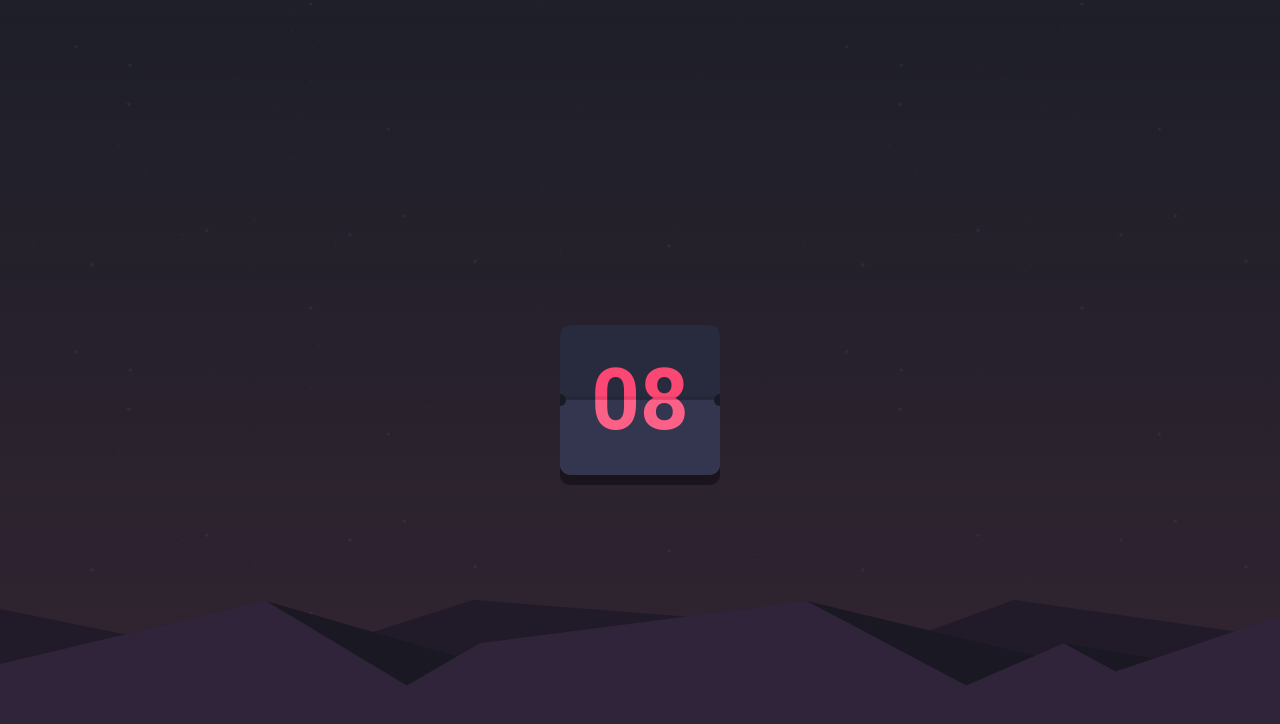
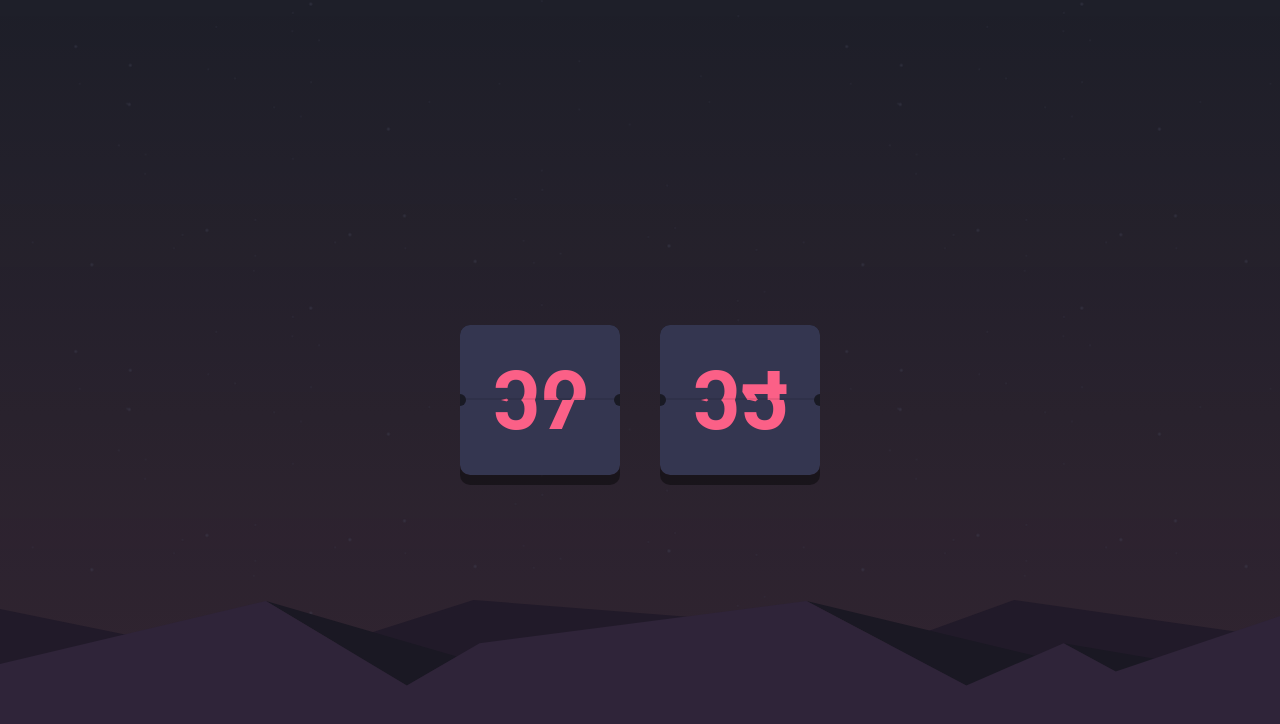
Before and after one commit to asjuanguilherme/react-countdown-timer, a React (Create React App) app: page / in a window 1280 px wide. Shown: the top 724 px of the page. Built offline with nearby package versions, Linux system fonts and the light colour scheme; a web font is replaced by a local one.

Commit message:
Created countdown timer logic

```diff
--- a/src/App/Components/Countdown/Countdown.js
+++ b/src/App/Components/Countdown/Countdown.js
@@ -1,14 +1,7 @@
 import React from 'react'
 import Styled from 'styled-components'
 
-
-const colorConfig = {
-   backgroundColor: 'hsl(236, 21%, 26%)',
-   backgroundDarkColor: 'hsl(236, 21%, 20%)',
-   circleColor: 'hsl(234, 17%, 12%)',
-   color: 'hsl(345, 95%, 68%)',
-   darkColor: 'hsl(345, 95%, 63%)'
-}
+import FlipCard from './FlipCard'
 
 const ClockContainer = Styled.div`
    width: 100vw;
@@ -18,197 +11,47 @@ const ClockContainer = Styled.div`
    align-items: center;
    line-height: 0;
 `
-const FlipClock = Styled.div`
-   display: flex;
-   font-size: 85px;
-   font-weight: bold;
-   position: relative;
-   overflow: hidden;
-   border-radius: 10px;
-   box-shadow: 0px 10px 0px rgba(0,0,0,.4);
-`
 
-const FlipClockCircles = Styled.div`
-   display: flex;
-   height: 100%;
-   width: 100%;
+const timeProvider = () => {
+   const endDate = new Date("Aug 25, 2021 00:00:00")
+   const now = new Date().getTime()
 
-   position: absolute;
-   left: 0;
-   top: 0;
-   z-index: 2;
+   const difference = endDate - now
 
-   &:before, &:after {
-      content: '';
-      position: absolute;
-      z-index: 10;
-      top: 50%;
-      display: flex;
-      height: 12px;
-      width: 12px;
-      border-radius: 50%;
-      background-color: ${colorConfig.circleColor};
-   }
+   const seconds = 1000
+   const minutes = seconds * 60
+   const hours = minutes * 60
+   const days = hours * 24
 
-   &:before {
-      transform: translate(-50%, -50%);
-      left: 0px;
-   }
+   const timeDays = Math.floor(difference / days)
+   const timeHours = Math.floor((difference % days) / hours)
+   const timeMinutes = Math.floor((difference % hours) / minutes)
+   const timeSeconds = Math.floor((difference % minutes) / seconds)
 
-   &:after {
-      transform: translate(+50%, -50%);
-      right: 0px;
-   }
-`
-
-const FlipClockLine = Styled.div`
-   display: flex;
-
-   width: 100%;
-   height: 3px;
-
-   position: absolute;
-   left: 0;
-   bottom: calc(50% - 1px);
-   transform: translateY(-50%);
-   z-index: 2;
-
-   background-color: rgba(0,0,0,0.08);
-`
-
-const Digit = Styled.div`
-   position: relative;
-
-   width: 160px;
-   height: 150px;
-   border-radius: 10px;
-   overflow: hidden;
-
-   &::before {
-      content: attr(data-digit-before);
-
-      bottom: 0;
-      align-items: flex-start;
-
-      background-color: ${colorConfig.backgroundColor};
-      color: ${colorConfig.color};
-   }
-
-   &::after {
-      content: attr(data-digit-after);
-
-      top: 0;
-      align-items: flex-end;
-
-      background-color: ${colorConfig.backgroundDarkColor};
-      color: ${colorConfig.darkColor};
-   }
-
-   &::before,
-   &::after {
-      position: absolute;
-      z-index: 0;
-
-      display: flex;
-      justify-content: center;
-
-      width: 100%;
-      height: 50%;
-      overflow: hidden;
-   }
-`
-
-const CardFaceFront = Styled.div`
-   position: absolute;
-
-   display: flex;
-   justify-content: center;
-   align-items: flex-end;
-
-   width: 100%;
-   height: 100%;
-   overflow: hidden;
-
-   background-color: ${colorConfig.backgroundDarkColor};
-   color: ${colorConfig.darkColor};
-`
-const CardFaceBack = Styled.div`
-   position: absolute;
-
-   display: flex;
-   justify-content: center;
-   align-items: flex-start;
-
-   width: 100%;
-   height: 100%;
-   overflow: hidden;
-
-   background-color: ${colorConfig.backgroundColor};
-   color: ${colorConfig.color};
-
-   transform: rotateX(-180deg);
-`
-const Card = Styled.div`
-   position: relative;
-   z-index: 1;
-
-   width: 100%;
-   height: 50%;
-
-   transform-style: preserve-3d;
-   transform-origin: bottom;
-   transform: rotateX(0);
-
-   &.flipped {
-      transform: rotateX(-180deg);
-      transition: transform .4s ease-in-out;
-   }
-`
+   return({
+      days: timeDays,
+      hours: timeHours,
+      minutes: timeMinutes,
+      seconds: timeSeconds
+   })
+}
 
 const Countdown = () => {
-
-   const [number, setNumber] = React.useState({
-      previous: 0,
-      current: 1
-   })
-
-   const [flipped, setFlipped] = React.useState(false)
-
-   const updateNumber = () => {
-      setNumber( state => ({
-         previous: state.previous++,
-         current: state.current++
-      }))
-   }
-
-   const renderNumber = () => {
-      setFlipped(true)
-
-      setTimeout( () => {
-         setFlipped(false)
-         updateNumber()
-      }, 400)
-   }
+   const [time, setTime] = React.useState(timeProvider())
 
    React.useEffect( () => {
-      const changePerSecond = setInterval( () => renderNumber(), 600 )
-      return () => { clearInterval(changePerSecond) }
+      const tmp = setInterval(() => {
+         setTime(timeProvider)
+         console.log(timeProvider())
+
+      }, 1000)
+      return () => clearInterval(tmp)
    })
 
    return (
       <ClockContainer>
-         <FlipClock>
-            <FlipClockLine />
-            <FlipClockCircles />
-            <Digit
-               data-digit-before={ number.previous > 9 ? number.previous : "0" + number.previous }
-               data-digit-after={ number.current > 9 ? number.current : "0" + number.current }>
-               <Card className={ flipped ? 'flipped' : '' }>
-                  <CardFaceFront> { number.previous > 9 ? number.previous : "0" + number.previous } </CardFaceFront>
-                  <CardFaceBack>{ number.current > 9 ? number.current : "0" + number.current }</CardFaceBack>
-               </Card>
-            </Digit>
-         </FlipClock>
+         <FlipCard label="Segundos" value={ time.minutes } />
+         <FlipCard label="Segundos" value={ time.seconds } />
       </ClockContainer>
    )
 }
--- /dev/null
+++ b/src/App/Components/Countdown/FlipCard.js
@@ -0,0 +1,212 @@
+import React from 'react'
+import Styled from 'styled-components'
+
+const colorConfig = {
+   backgroundColor: 'hsl(236, 21%, 26%)',
+   backgroundDarkColor: 'hsl(236, 21%, 20%)',
+   circleColor: 'hsl(234, 17%, 12%)',
+   color: 'hsl(345, 95%, 68%)',
+   darkColor: 'hsl(345, 95%, 63%)'
+}
+
+const FlipClock = Styled.div`
+   display: flex;
+   font-size: 85px;
+   font-weight: bold;
+   position: relative;
+   overflow: hidden;
+   border-radius: 10px;
+   box-shadow: 0px 10px 0px rgba(0,0,0,.4);
+
+   margin: 20px;
+`
+
+const FlipClockCircles = Styled.div`
+   display: flex;
+   height: 100%;
+   width: 100%;
+
+   position: absolute;
+   left: 0;
+   top: 0;
+   z-index: 2;
+
+   &:before, &:after {
+      content: '';
+      position: absolute;
+      z-index: 10;
+      top: 50%;
+      display: flex;
+      height: 12px;
+      width: 12px;
+      border-radius: 50%;
+      background-color: ${colorConfig.circleColor};
+   }
+
+   &:before {
+      transform: translate(-50%, -50%);
+      left: 0px;
+   }
+
+   &:after {
+      transform: translate(+50%, -50%);
+      right: 0px;
+   }
+`
+
+const FlipClockLine = Styled.div`
+   display: flex;
+
+   width: 100%;
+   height: 2px;
+
+   position: absolute;
+   left: 0;
+   bottom: calc(50% - 1px);
+   transform: translateY(-50%);
+   z-index: 2;
+
+   background-color: rgba(0,0,0,0.08);
+`
+
+const Digit = Styled.div`
+   position: relative;
+
+   width: 160px;
+   height: 150px;
+   border-radius: 10px;
+   overflow: hidden;
+
+   &::before {
+      content: attr(data-digit-before);
+
+      bottom: 0;
+      align-items: flex-start;
+
+      background-color: ${colorConfig.backgroundColor};
+      color: ${colorConfig.color};
+   }
+
+   &::after {
+      content: attr(data-digit-after);
+
+      top: 0;
+      align-items: flex-end;
+
+      background-color: ${colorConfig.backgroundDarkColor};
+      color: ${colorConfig.darkColor};
+   }
+
+   &::before,
+   &::after {
+      position: absolute;
+      z-index: 0;
+
+      display: flex;
+      justify-content: center;
+
+      width: 100%;
+      height: 50%;
+      overflow: hidden;
+   }
+`
+
+const CardFaceFront = Styled.div`
+   position: absolute;
+
+   display: flex;
+   justify-content: center;
+   align-items: flex-end;
+
+   width: 100%;
+   height: 100%;
+   overflow: hidden;
+
+   background-color: ${colorConfig.backgroundDarkColor};
+   color: ${colorConfig.darkColor};
+`
+const CardFaceBack = Styled.div`
+   position: absolute;
+
+   display: flex;
+   justify-content: center;
+   align-items: flex-start;
+
+   width: 100%;
+   height: 100%;
+   overflow: hidden;
+
+   background-color: ${colorConfig.backgroundColor};
+   color: ${colorConfig.color};
+
+   transform: rotateX(-180deg);
+`
+const Card = Styled.div`
+   position: relative;
+   z-index: 1;
+
+   width: 100%;
+   height: 50%;
+
+   transform-style: preserve-3d;
+   transform-origin: bottom;
+   transform: rotateX(0);
+
+   &.flipped {
+      transform: rotateX(-180deg);
+      transition: transform .3s ease-in-out;
+   }
+`
+
+const FlipCard = ({value}) => {
+
+   const [number, setNumber] = React.useState({
+      previous: 0,
+      current: 1
+   })
+
+   const [flipped, setFlipped] = React.useState(false)
+
+   const updateNumber = () => {
+      setNumber( state => ({
+         // previous: state.previous === 60? 0 : state.previous++,
+         // current: state.current === 60? 0 : state.current++
+         previous: value !== 59 ? value : value,
+         current:  value !== 0 ? value - 1 : 0
+      }))
+   }
+
+   const renderNumber = () => {
+      setFlipped(true)
+
+      setTimeout( () => {
+         setFlipped(false)
+         updateNumber()
+      }, 300)
+
+   }
+
+   React.useEffect( () => {
+      // const changePerSecond = setInterval( () => renderNumber(), 600 )
+      // return () => { clearInterval(changePerSecond) }
+
+      renderNumber()
+   }, [value])
+
+   return (
+      <FlipClock>
+         <FlipClockLine />
+         <FlipClockCircles />
+         <Digit
+            data-digit-before={ number.previous > 9 ? number.previous : "0" + number.previous }
+            data-digit-after={ number.current > 9 ? number.current : "0" + number.current }>
+            <Card className={ flipped ? 'flipped' : '' }>
+               <CardFaceFront> { number.previous > 9 ? number.previous : "0" + number.previous } </CardFaceFront>
+               <CardFaceBack>{ number.current > 9 ? number.current : "0" + number.current }</CardFaceBack>
+            </Card>
+         </Digit>
+      </FlipClock>
+   )
+}
+
+export default FlipCard
```
